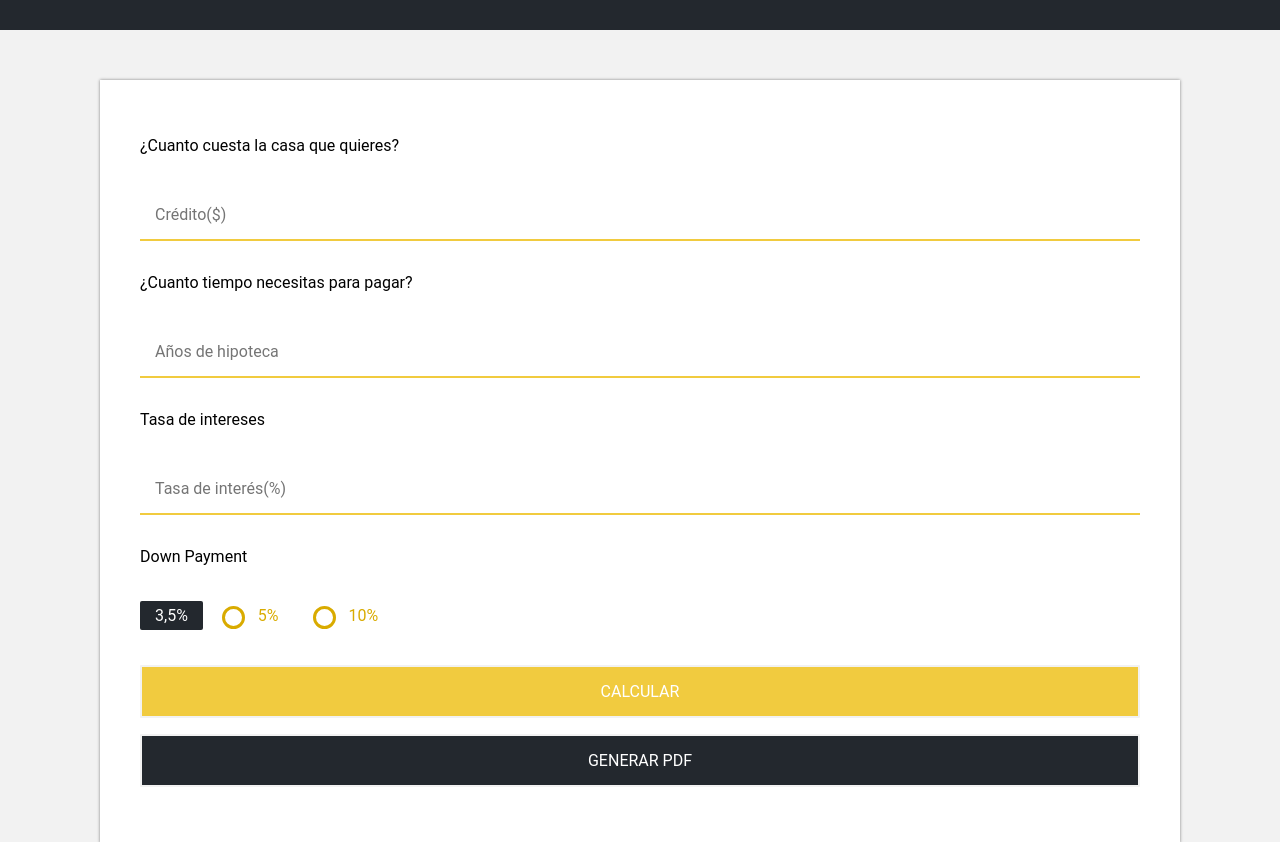
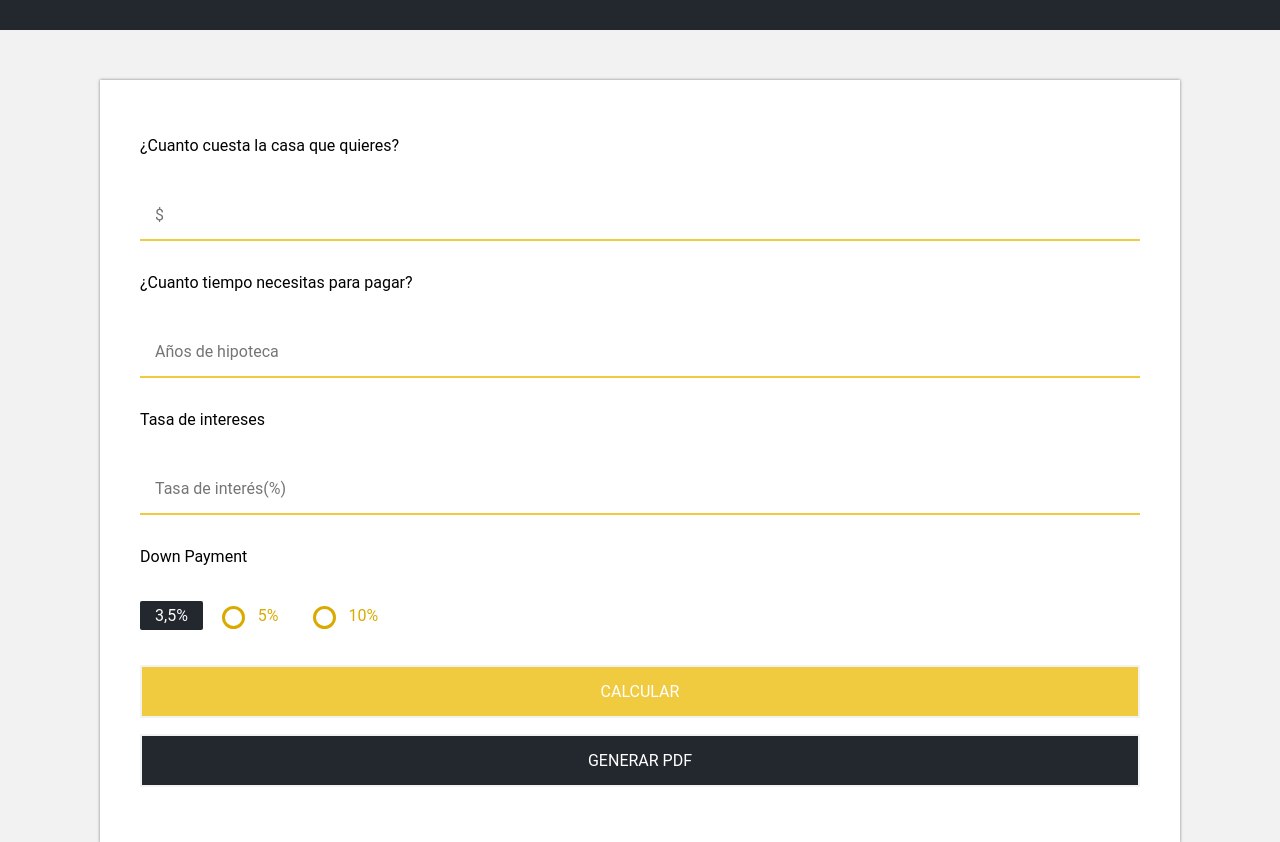
Before and after one commit to johancastillo/html2pdf_project, a PHP site: page / in a window 1280 px wide. Shown: the top 842 px of the page. Run offline with PHP 8.4, Linux system fonts and the light colour scheme; data that the repository does not hold is empty.

Commit message:
Pequeños cambios

```diff
--- a/index.php
+++ b/index.php
@@ -264,7 +264,7 @@ if( isset($_POST['calcular'])){
               <p style="color: #000;">¿Cuanto cuesta la casa que quieres?</p>
               <br>
               <div class="input-group">
-                <span><input type="text" placeholder="Crédito($)" name="credito" maxlen(%)gth=9 placeholder="Ingresa la cantidad" value="<?php echo $_POST["credito"]?>" /></span>
+                <span><input type="text" placeholder="$" name="credito" maxlen(%)gth=9 placeholder="Ingresa la cantidad" value="<?php echo $_POST["credito"]?>" /></span>
               </div>
 
               <p style="color: #000;">¿Cuanto tiempo necesitas para pagar?</p>
```
